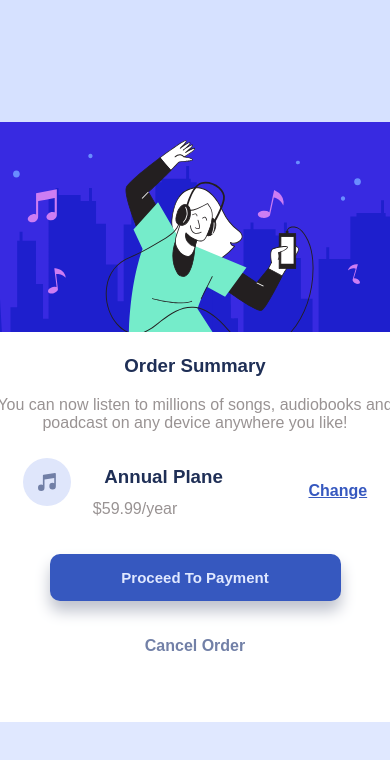
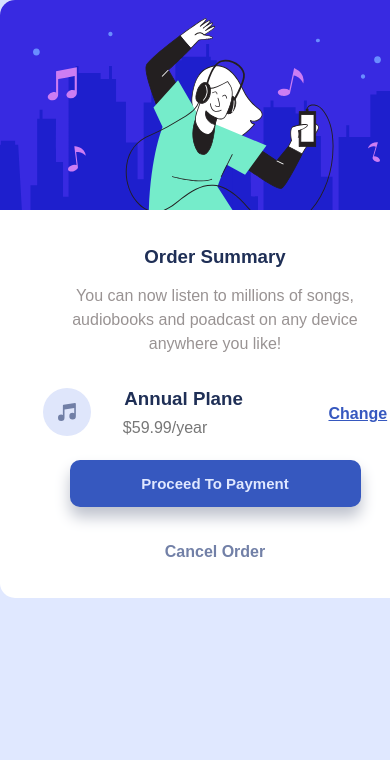
Before and after one commit to halaibrahim867/Order-summary-component, a plain HTML site: page index.html in a window 390 px wide. Shown: the top 760 px of the page. Drawn offline with Linux system fonts and the light colour scheme.

Commit message:
modify responsive and use rem

```diff
--- a/index.html
+++ b/index.html
@@ -1,49 +1,49 @@
 <!DOCTYPE html>
 <html lang="en">
+
 <head>
-    <meta charset="UTF-8">
-    <meta http-equiv="X-UA-Compatible" content="IE=edge">
-    <meta name="viewport" content="width=device-width, initial-scale=1.0">
+    <meta charset="UTF-8" />
+    <meta http-equiv="X-UA-Compatible" content="IE=edge" />
+    <meta name="viewport" content="width=device-width, initial-scale=1.0" />
     <title>Template_2_Order_Summary</title>
-    <link rel="preconnect" href="https://fonts.googleapis.com">
-    <link rel="preconnect" href="https://fonts.gstatic.com" crossorigin>
-    <link href="https://fonts.googleapis.com/css2?family=Red+Hat+Display:wght@500;700;900&display=swap" rel="stylesheet">
-    <link rel="stylesheet" href="style.css">
+    <link rel="preconnect" href="https://fonts.googleapis.com" />
+    <link rel="preconnect" href="https://fonts.gstatic.com" crossorigin />
+    <link href="https://fonts.googleapis.com/css2?family=Red+Hat+Display:wght@500;700;900&display=swap"
+        rel="stylesheet" />
+    <link rel="stylesheet" href="style.css" />
 </head>
+
 <body>
-    <div class="parent">
-        <div class="child">
-            <img src="illustration-hero.svg" class="main_image">
+    <div class="card-container">
+        <div class="card">
+            <img src="illustration-hero.svg" class="card-image" />
 
             <div>
-                <h3>Order Summary</h3>
-                <p>You can now listen to millions of songs, audiobooks and poadcast on any device anywhere you like!</p>
-                <div class="audio">
-                    <div class="part_1">
-                        <span><img src="icon-music.svg"></span>
-                        <h3>Annual Plane</h3>
-                        <p class="special_paragraph">$59.99/year</p>
+                <h3 class="first-heading">Order Summary</h3>
+                <p class="sub-heading">
+                    You can now listen to millions of songs, audiobooks and poadcast on
+                    any device anywhere you like!
+                </p>
+                <div class="annual-plan">
+                    <div class="annual-price">
+                        <span class="annual-icon"><img src="icon-music.svg" /></span>
+                        <h3 class="heading">Annual Plane</h3>
+                        <p class="sub-heading">$59.99/year</p>
                     </div>
-                    <div class="part_2">
+                    <div class="annual-change">
                         <a href="#">Change</a>
                     </div>
                 </div>
 
                 <div>
-                    <button>
-                        Proceed To Payment
-                    </button>
+                    <button class="pay-button">Proceed To Payment</button>
                 </div>
-                <div class="cancel">
-                    <a href="#">
-                        Cancel Order
-                    </a>
+                <div class="cancel-button">
+                    <a href="#"> Cancel Order </a>
                 </div>
             </div>
         </div>
+    </div>
+</body>
 
-    </div>
-
-
-</body>
 </html>
--- a/style.css
+++ b/style.css
@@ -1,110 +1,128 @@
-*{
-    -moz-box-sizing: border-box;
-    -webkit-box-sizing: border-box;
-    box-sizing: border-box;
+* {
+    margin: 0;
+    padding: 0;
 }
-body{
+
+body {
     font-family: 'Outfit', sans-serif;
     font-family: 'Work Sans', sans-serif;
-    margin:0;
-    padding: 0;
 }
-:root{
-    --main-color:hsl(223, 47%, 23%);
-    --second-color:hsl(224, 23%, 55%);
+
+:root {
+    --main-color: hsl(223, 47%, 23%);
+    --second-color: hsl(224, 23%, 55%);
 }
-@media (max-width:1440px)
-{
-.parent{
+
+.card-container {
     background: url(pattern-background-desktop.svg),
-     hsl(225, 100%, 94%);
+        hsl(225, 100%, 94%);
     background-repeat: no-repeat;
     height: 100vh;
-    position: relative;
 }
-}
-.parent .child{
-    width: 430px;
-    height: 600px;
-    top: 50%;
-    left: 50%;
-    transform: translate(-50%, -50%);
+
+
+.card {
+    width: 26.875rem;
+    height: 37.4rem;
+    margin-inline: auto;
+    margin-block: auto;
     background-color: white;
-    position: absolute;
     text-align: center;
     border-radius: 15px;
 }
-.parent .child .main_image{
+
+.card-container .card .card-image {
     border-top-left-radius: 15px;
     border-top-right-radius: 15px;
-    width: 430px;
+    width: 26.875rem;
 }
-.parent .child h3 {
+
+.card-container .card .first-heading {
     font-weight: 900;
     color: var(--main-color);
+    margin-block-start: 2rem;
 }
-.parent .child h3+p {
+
+.card-container .card .first-heading+.sub-heading {
     font-weight: 500;
     color: #999393;
+    max-width: 20rem;
+    margin-inline: auto;
+    margin-block-start: 1rem;
+    line-height: 1.5;
+}
 
-}
-.audio{
+.annual-plan {
     display: flex;
     justify-content: space-around;
     align-items: center;
+    margin-block-start: 2rem;
 }
-.audio .part_1{
+
+.annual-plan .annual-price {
     display: flex;
     flex-wrap: wrap;
-    width: 200px;
+    width: 12.5rem;
     justify-content: space-between;
 }
-.audio .part_1 h3 {
+
+.annual-plan .annual-price .heading {
     margin-bottom: 0;
     color: var(--main-color);
 }
-.audio span {
-    margin-top: 10px;
+
+.annual-plan annual-icon {
+    margin-block-start: 0.625rem;
 }
-.part_1 p{
-    margin-left: 70px;
-    margin-top: -10px;
+
+.annual-price .sub-heading {
+    margin-inline-start: 5rem;
+    margin-block-start: -1.3rem;
+    color: #777;
 }
-.audio .part_2 a{
+
+.annual-plan .annual-change a {
     justify-items: flex-end;
     color: hsl(225deg 56% 48%);
     font-weight: 600;
 }
-.audio .part_2 a:hover{
+
+.annual-plan .annual-change a:hover {
     color: var(--second-color);
 }
-.part_2 {
+
+.annual-change {
     justify-content: center;
 }
-button{
+
+.pay-button {
     font-weight: 600;
-    font-size: 15px;
-    width: 291px;
-    padding: 15px;
+    font-size:0.9375rem;
+    width: 18.1875rem;
+    padding: 0.9375rem;
     border-radius: 10px;
     border: none;
     background-color: hsl(225deg 56% 48%);
-    color: hsl(225, 100%, 94%);
+    color: rgb(224, 232, 255);
     box-shadow: 0px 10px 15px #bec2cd;
-    margin-bottom: -20px;
-    margin-top: 20px;
+    margin-block-end: -1.25rem;
+    margin-block-start: 1.25rem;
 }
-button:hover{
+
+.pay-button:hover {
     background-color: var(--second-color);
 }
-.cancel  {
-    margin-top: 50px;
+
+.cancel-button {
+    margin-block-start: 3.125rem;
 }
-.cancel a {
+
+.cancel-button a {
     text-decoration: none;
-    color:var(--second-color);
-    font-weight:600 ;
+    color: var(--second-color);
+    font-weight: 600;
 }
-.cancel a:hover{
+
+.cancel-button a:hover {
     color: var(--main-color);
 }
```
